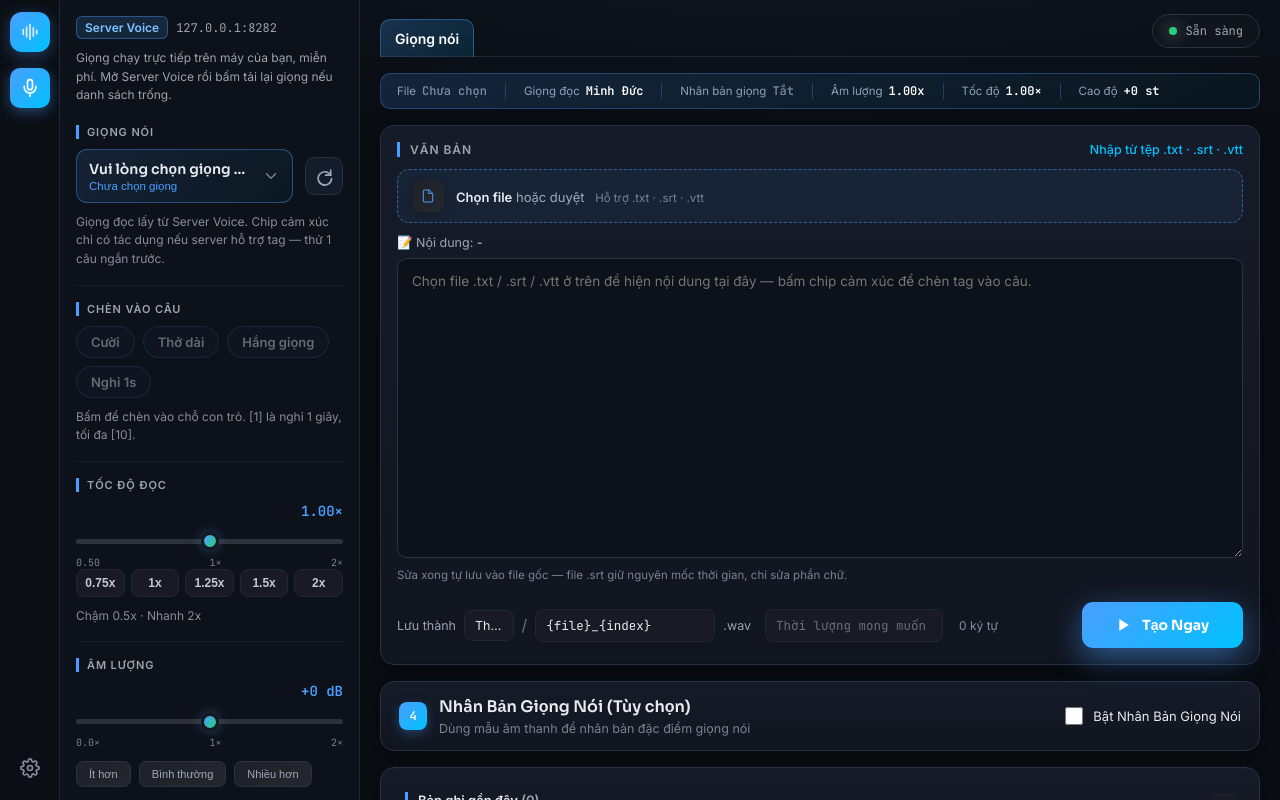
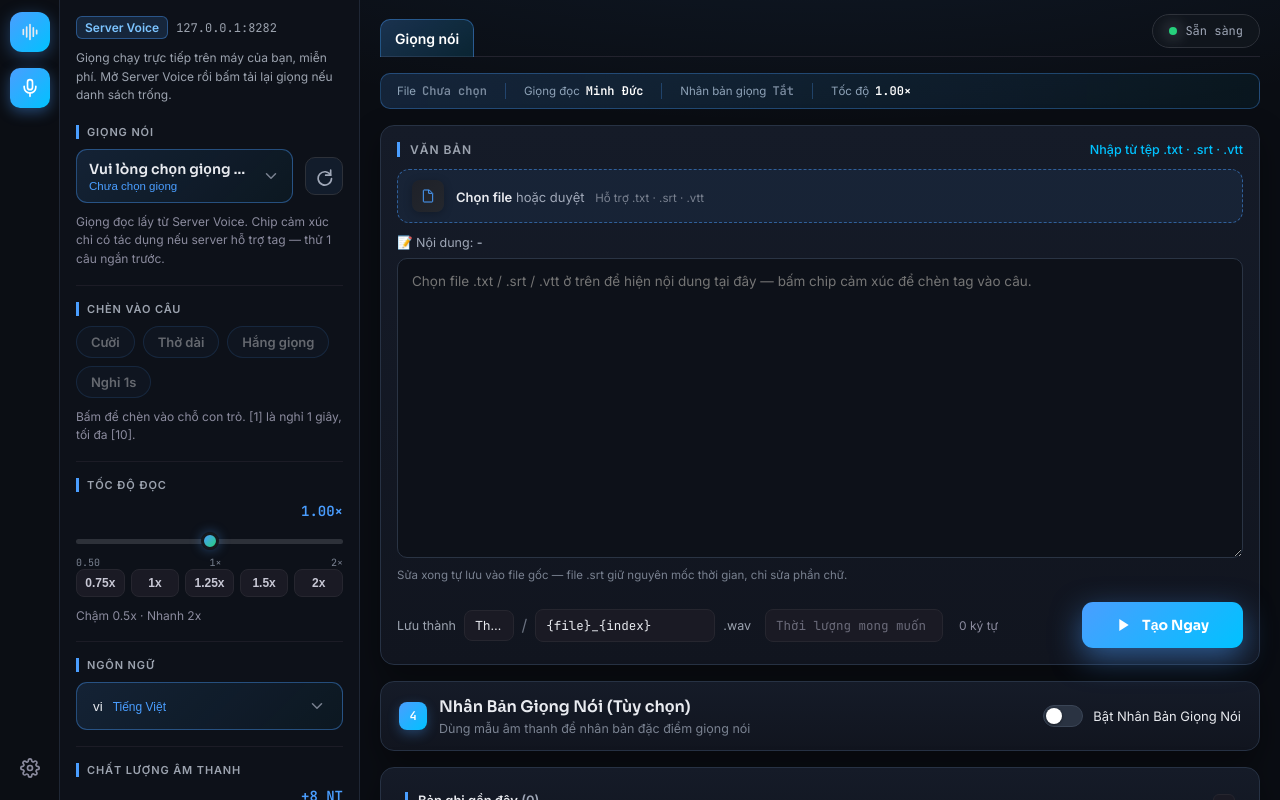
Before and after one commit to LeTruong91/sub_studio, a plain HTML site: page web/index.html in a window 1280 px wide. Drawn offline with Linux system fonts and the light colour scheme.

Commit message:
Bo 2 muc Am luong va Cao do (sidebar + tom tat), nut checkbox thanh cong tac gat xanh

```diff
--- a/web/css/style.css
+++ b/web/css/style.css
@@ -3334,3 +3334,45 @@ input[type="range"] {
   min-height: 0;
   overflow: hidden;
 }
+
+/* ===== Nut gat dang cong tac (thay checkbox vuong mac dinh) ===== */
+.clone-toggle input[type="checkbox"] {
+  appearance: none;
+  -webkit-appearance: none;
+  width: 40px;
+  height: 22px;
+  border-radius: 999px;
+  background: #2a3342;
+  border: 1px solid #3a4556;
+  position: relative;
+  cursor: pointer;
+  flex-shrink: 0;
+  margin: 0;
+  transition: background 0.25s ease, border-color 0.25s ease;
+}
+
+.clone-toggle input[type="checkbox"]:checked {
+  background: linear-gradient(90deg, #4a9eff, #00c2ff);
+  border-color: transparent;
+}
+
+.clone-toggle input[type="checkbox"]::after {
+  content: "";
+  position: absolute;
+  top: 2px;
+  left: 2px;
+  width: 16px;
+  height: 16px;
+  border-radius: 50%;
+  background: #fff;
+  box-shadow: 0 1px 3px rgba(0, 0, 0, 0.45);
+  transition: transform 0.25s ease;
+}
+
+.clone-toggle input[type="checkbox"]:checked::after {
+  transform: translateX(18px);
+}
+
+.clone-toggle input[type="checkbox"]:disabled {
+  cursor: default;
+}
--- a/web/index.html
+++ b/web/index.html
@@ -107,39 +107,9 @@
         <div class="vn-sec-desc">Chậm 0.5x · Nhanh 2x</div>
       </section>
 
-      <section class="vn-sec">
-        <div class="vn-sec-title">Âm lượng</div>
-<div class="slider-block">
-                  <div class="field-top">
-                    <span class="slider-value" id="volumeVal">+0 dB</span>
-                  </div>
-                  <input type="range" id="volumeSlider" min="0.0" max="2" step="0.05" value="1"
-                    oninput="updateVolume(this.value)">
-                  <div class="slider-scale"><span>0.0×</span><span>1×</span><span>2×</span></div>
-                  <div class="preset-row">
-                    <button class="preset-btn" onclick="setVolume(0.7)">Ít hơn</button>
-                    <button class="preset-btn" onclick="setVolume(1.0)">Bình thường</button>
-                    <button class="preset-btn" onclick="setVolume(1.5)">Nhiều hơn</button>
-                  </div>
-                </div>
-      </section>
 
-      <section class="vn-sec">
-        <div class="vn-sec-title">Cao độ</div>
-<div class="slider-block">
-                  <div class="field-top">
-                    <span class="slider-value" id="pitchVal">+0 st</span>
-                  </div>
-                  <input type="range" id="pitchSlider" min="-12" max="12" step="0.1" value="0"
-                    oninput="updatePitch(this.value)">
-                  <div class="slider-scale"><span>-12</span><span>0</span><span>+12</span></div>
-                  <div class="preset-row">
-                    <button class="preset-btn" onclick="setPitch(-4)">Thấp hơn</button>
-                    <button class="preset-btn" onclick="setPitch(0)">Tự nhiên</button>
-                    <button class="preset-btn" onclick="setPitch(4)">Cao hơn</button>
-                  </div>
-                </div>
-      </section>
+
+
 
       <section class="vn-sec">
         <div class="vn-sec-title">Ngôn ngữ</div>
@@ -218,18 +188,12 @@
             <span class="summary-label">Nhân bản giọng</span>
             <span class="summary-value muted" id="sumClone">Tắt</span>
           </div>
-<div class="summary-row">
-            <span class="summary-label">Âm lượng</span>
-            <span class="summary-value" id="sumVolume">1.00x</span>
-          </div>
+
 <div class="summary-row">
             <span class="summary-label">Tốc độ</span>
             <span class="summary-value" id="sumSpeed">1.00×</span>
           </div>
-<div class="summary-row">
-            <span class="summary-label">Cao độ</span>
-            <span class="summary-value" id="sumPitch">+0 st</span>
-          </div>
+
 
 
       </div>
--- a/web/js/main.js
+++ b/web/js/main.js
@@ -320,21 +320,12 @@ function toggleSaveClone(){
     }
   }
 
-//
-  function updateVolume(v){
-    document.getElementById('volumeVal').textContent = parseFloat(v).toFixed(2)+'×';
-    document.getElementById('sumVolume').textContent = parseFloat(v).toFixed(2)+'db';
-  }
     function updateNumStep(v){
     document.getElementById('numStepVal').textContent = parseFloat(v)+" NT";
 
   }
 
 
-  function setVolume(v){
-    document.getElementById('volumeSlider').value = v;
-    updateVolume(v)
-  }
 //
 function setNumStep(v){
       document.getElementById('NumStepSlider').value = v;
@@ -351,16 +342,7 @@ function setNumStep(v){
     updateSpeed(v);
   }
 
-  function updatePitch(v){
-    const sign = v>0? '+':'';
-    document.getElementById('pitchVal').textContent = sign+v+' st';
-    document.getElementById('sumPitch').textContent = sign+v+' st';
-  }
 
-  function setPitch(v){
-    document.getElementById('pitchSlider').value = v;
-    updatePitch(v);
-  }
 
   let targetDurationValue = null;
 
@@ -514,7 +496,7 @@ async function runGenerate(){
     nameCloneSave:nameCloneSave.value,
     desCLoneSave:"",
     speed: parseFloat(document.getElementById('speedSlider').value),
-    pitch: parseFloat(document.getElementById('pitchSlider').value),
+    pitch: 0,
     count: 1,
     threads: 1,
     name_pattern: name_out,
```
